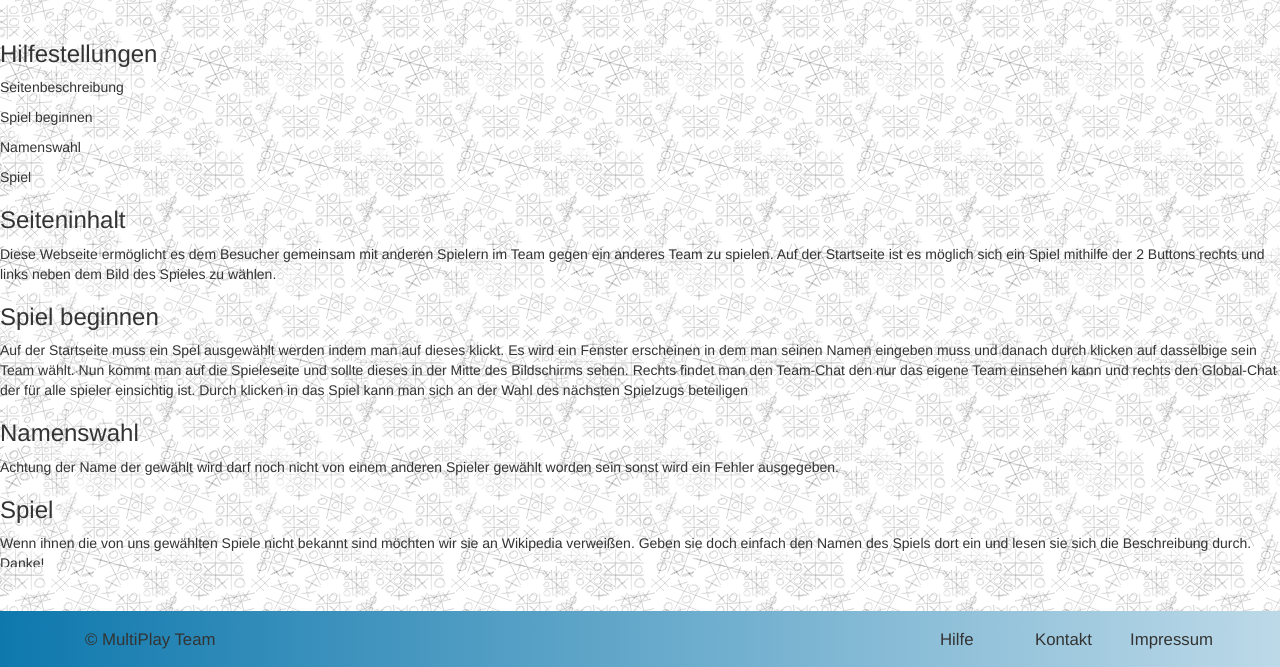
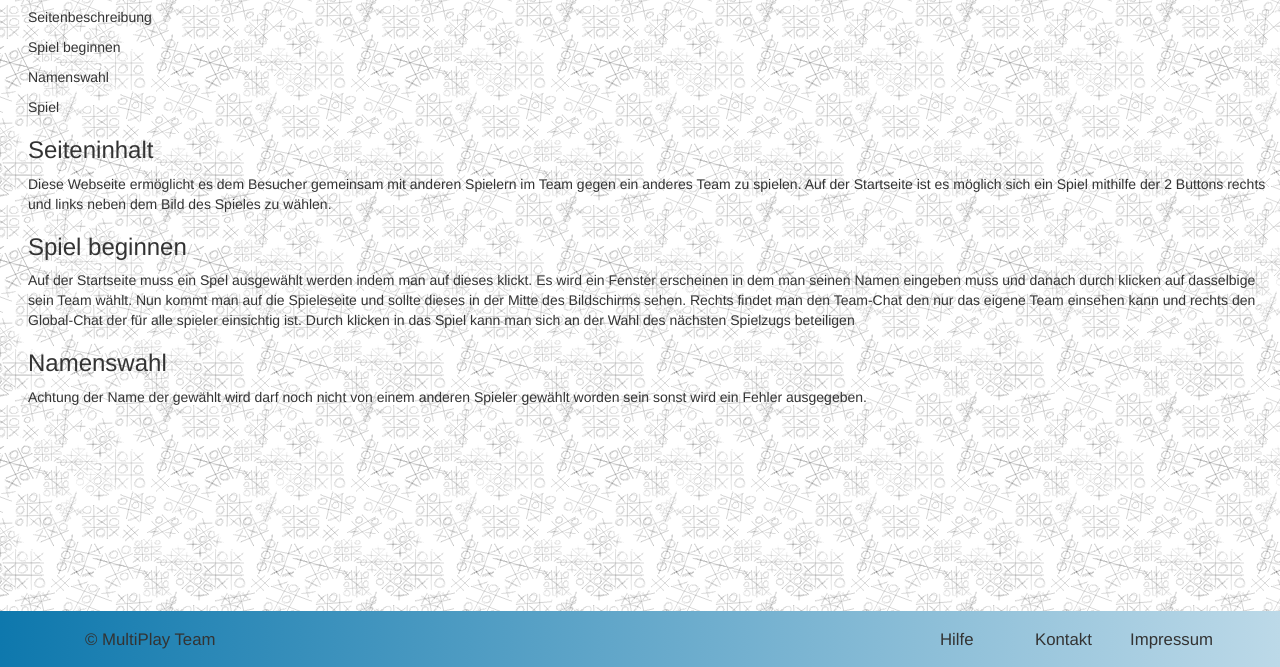
Before and after one commit to sbrinnich/MultiPlay, a plain HTML site: page src/hilfe.html in a window 1280 px wide. Shown: the part 133-800 px from the top of the page. Drawn offline with nearby package versions, Linux system fonts and the light colour scheme.

Commit message:
zurücksetzen des paddigs auf den hilfeseiten

```diff
--- a/src/css/multiplay.css
+++ b/src/css/multiplay.css
@@ -235,6 +235,8 @@ main div .item.picture .carousel-caption{
 /** Main der Zusatzseiten (Impressum/Hilfe)   **/
 
 #zusatzseiten{
-    padding-top: 1em;
+    margin: 0;
+    padding-top: 6em;
+    padding-left: 2em;
 
 }
```
